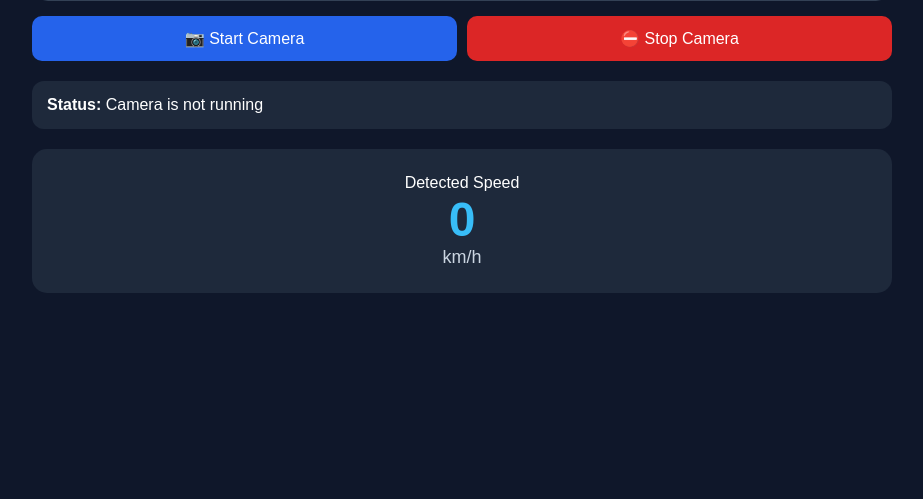
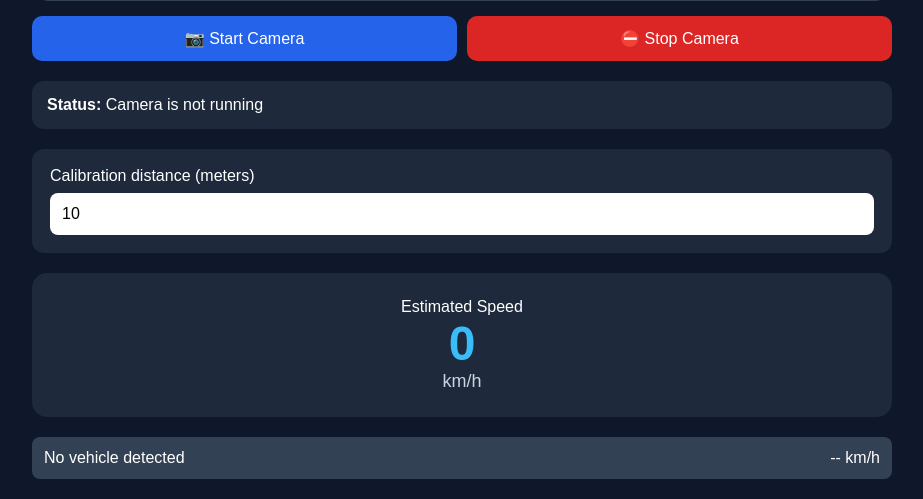
Before and after one commit to tuhin118/car-speed-detector, a Flask app: page / in a window 1280 px wide. Shown: the part 529-1028 px from the top of the page, without its empty margins (178-1101 px from the left). Before the commit the page ends 822 px from the top, so only its background shows below. Run offline with Flask 3, Linux system fonts and the light colour scheme.

Commit message:
Add calibration input and vehicle list to index.html
Added calibration section for distance input and vehicle list display.

```diff
--- a/templates/index.html
+++ b/templates/index.html
@@ -3,6 +3,7 @@
 <head>
     <meta charset="UTF-8">
     <meta name="viewport" content="width=device-width, initial-scale=1.0">
+
     <title>Car Speed Detector</title>
 
     <style>
@@ -81,6 +82,26 @@
             border-radius: 12px;
         }
 
+        .calibration {
+            margin-top: 20px;
+            padding: 18px;
+            background: #1e293b;
+            border-radius: 12px;
+        }
+
+        .calibration label {
+            display: block;
+            margin-bottom: 8px;
+        }
+
+        .calibration input {
+            width: 100%;
+            padding: 12px;
+            border: none;
+            border-radius: 8px;
+            font-size: 16px;
+        }
+
         .speed {
             text-align: center;
             margin-top: 20px;
@@ -98,6 +119,19 @@
         .unit {
             font-size: 18px;
             color: #cbd5e1;
+        }
+
+        .vehicle-list {
+            margin-top: 20px;
+        }
+
+        .vehicle {
+            display: flex;
+            justify-content: space-between;
+            padding: 12px;
+            margin-top: 8px;
+            background: #334155;
+            border-radius: 8px;
         }
 
         @media (max-width: 600px) {
@@ -136,8 +170,24 @@
         <span id="status">Camera is not running</span>
     </div>
 
+    <div class="calibration">
+        <label for="distance">
+            Calibration distance (meters)
+        </label>
+
+        <input
+            id="distance"
+            type="number"
+            min="1"
+            step="0.1"
+            value="10"
+            placeholder="Example: 10"
+        >
+    </div>
+
     <div class="speed">
-        <div>Detected Speed</div>
+
+        <div>Estimated Speed</div>
 
         <div class="speed-value" id="speed">
             0
@@ -146,44 +196,105 @@
         <div class="unit">
             km/h
         </div>
+
+    </div>
+
+    <div class="vehicle-list" id="vehicles">
+        <div class="vehicle">
+            <span>No vehicle detected</span>
+            <span>-- km/h</span>
+        </div>
     </div>
 
 </div>
 
 <script>
+
     const video = document.getElementById("camera");
     const statusText = document.getElementById("status");
+    const speedText = document.getElementById("speed");
+    const vehiclesBox = document.getElementById("vehicles");
 
     let stream = null;
 
     async function startCamera() {
+
         try {
-            stream = await navigator.mediaDevices.getUserMedia({
+
+            stream =
+                await navigator.mediaDevices.getUserMedia({
+
                     video: {
                         facingMode: "environment"
                     },
+
                     audio: false
+
                 });
 
             video.srcObject = stream;
-            statusText.textContent = "Camera is running";
+
+            statusText.textContent =
+                "Camera is running";
 
         } catch (error) {
+
             console.error(error);
+
             statusText.textContent =
                 "Camera permission was denied or camera is unavailable.";
+
         }
     }
 
+
     function stopCamera() {
+
         if (stream) {
-            stream.getTracks().forEach(track => track.stop());
+
+            stream
+                .getTracks()
+                .forEach(track => track.stop());
+
             stream = null;
         }
 
         video.srcObject = null;
-        statusText.textContent = "Camera stopped";
+
+        statusText.textContent =
+            "Camera stopped";
+
+        speedText.textContent = "0";
+
+        vehiclesBox.innerHTML = `
+            <div class="vehicle">
+                <span>No vehicle detected</span>
+                <span>-- km/h</span>
+            </div>
+        `;
     }
+
+
+    function showVehicle(
+        type,
+        speed
+    ) {
+
+        vehiclesBox.innerHTML = `
+            <div class="vehicle">
+
+                <span>
+                    ${type}
+                </span>
+
+                <strong>
+                    ${speed.toFixed(1)} km/h
+                </strong>
+
+            </div>
+        `;
+    }
+
 </script>
 
 </body>
```
Lines whose indentation alone changed are shown as unchanged.
